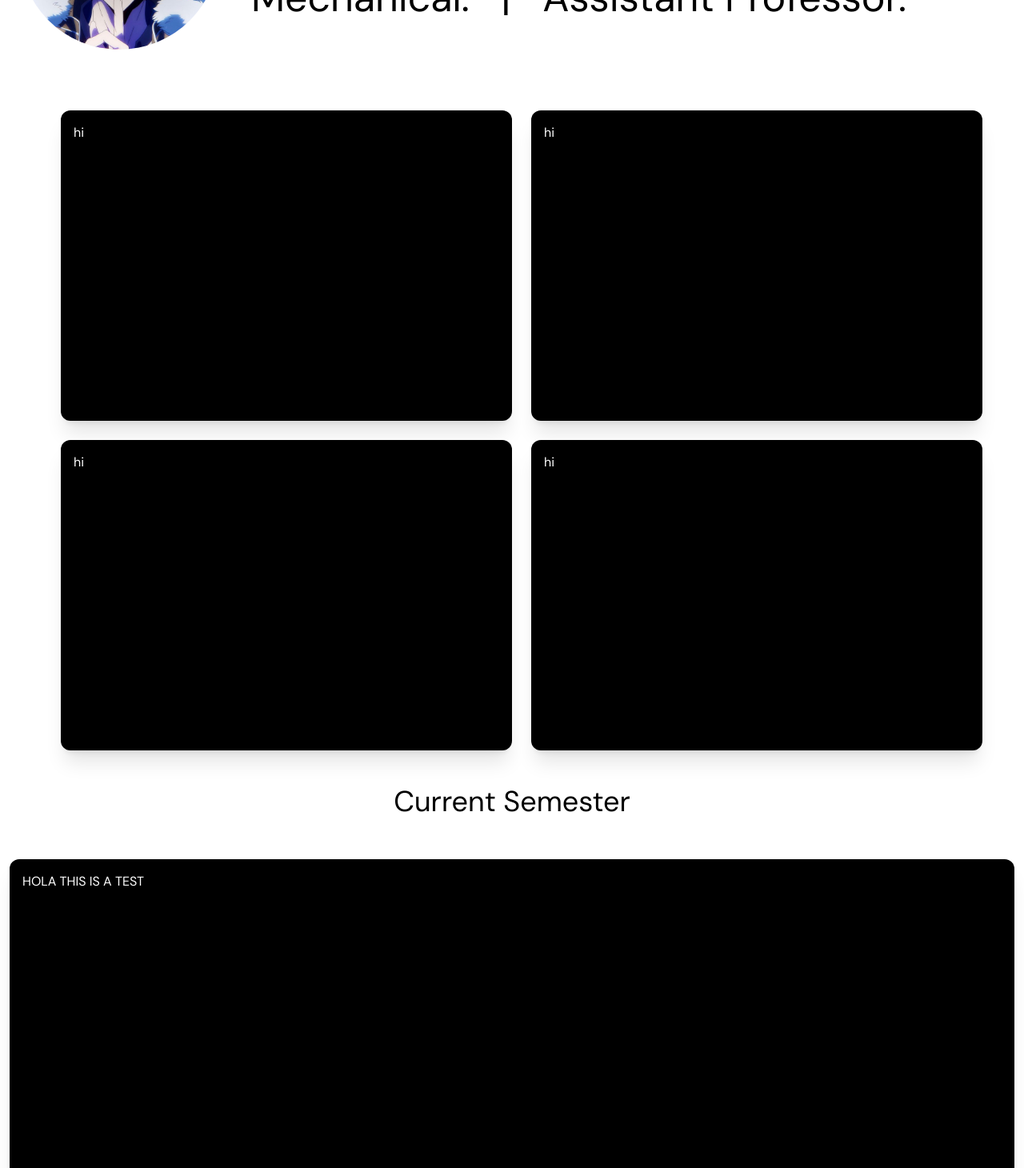
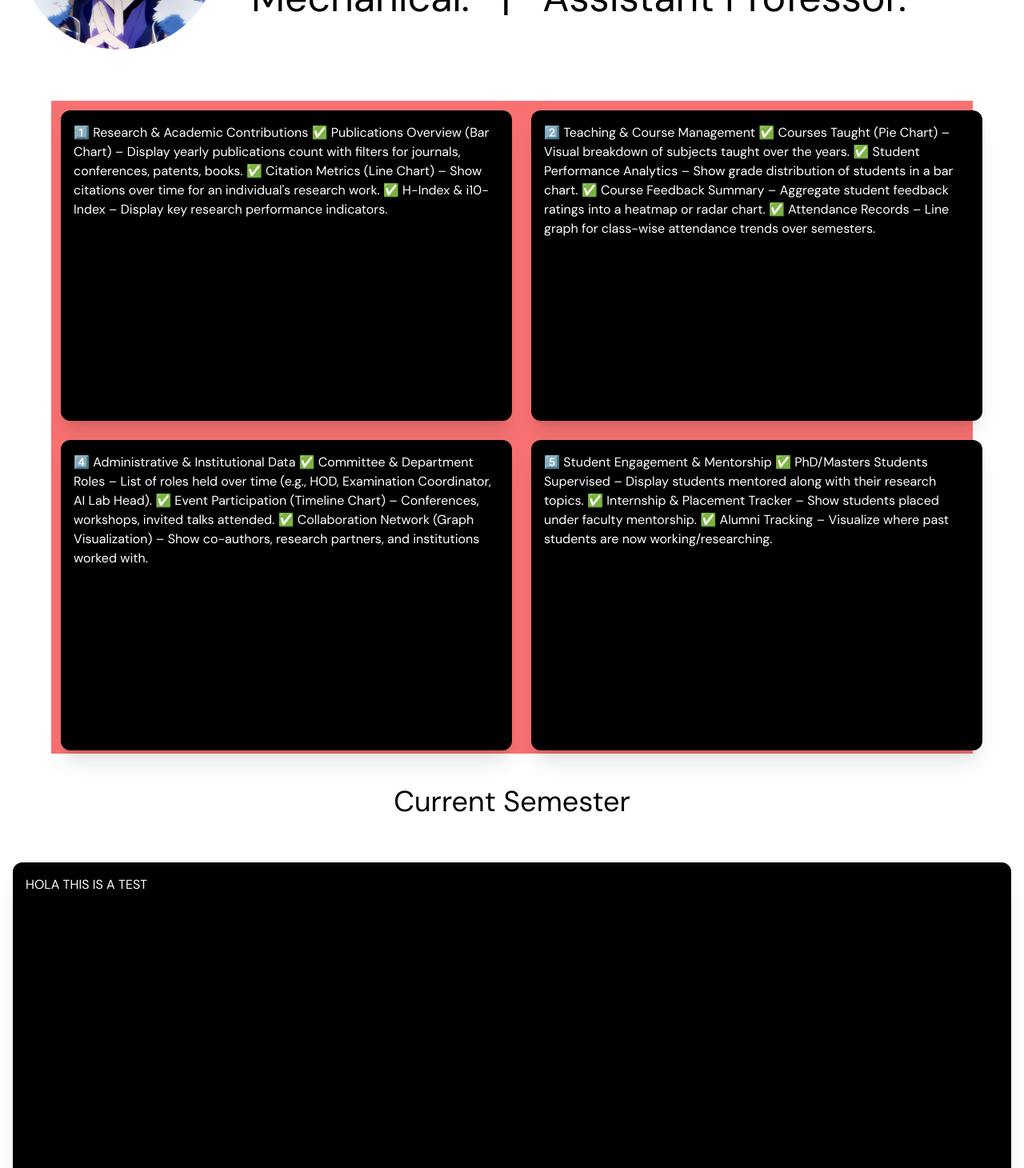
Before and after one commit to Thrish05/Staff_Hub, a Next.js app: page /dash in a window 1280 px wide. Shown: the part 300-1760 px from the top of the page at 80% size. Built offline with nearby package versions, Linux system fonts and the light colour scheme; no server answers; the database is empty.

Commit message:
Updated faculty view - 2/5 pending

```diff
--- a/app/components/FacultyDashboard.js
+++ b/app/components/FacultyDashboard.js
@@ -1,10 +1,14 @@
 "use client"
 import AOS from "aos";
 import "aos/dist/aos.css";
-import { useState, useEffect } from "react";
+import { useState, useEffect, useRef} from "react";
 export default function FacultyDashboard()
 {
     const [users, setUsers] = useState([]);
+    const [zoomDiv1, setZoomDiv1] = useState(false);
+    const zoomDiv2 = useRef(null);
+    const zoomDiv3 = useRef(null);
+    const zoomDiv4 = useRef(null);
 
     useEffect(() => {
         AOS.init();
@@ -21,10 +25,19 @@ export default function FacultyDashboard()
 
         fetchUsers();
     }, []);
+
+    const handleZoomDiv1 = () =>
+    {
+        setZoomDiv1(!zoomDiv1);
+    }
+    const handleExpandedView = () =>
+    {
+        setZoomDiv1(false);
+    }
     return(
         <div className="flex flex-col items-center justify-center gap-10">
             <div className="flex flex-row items-center justify-start w-full p-6">
-                <img src = "/images/sung.jpg" className="h-[250px] w-[250px] rounded-full object-cover overflow-hidden left-10 mr-10"/>
+                <img src = "/images/sung.jpg" className="h-[250px] w-[250px] rounded-full object-cover sm:overflow-hidden left-10 mr-10"/>
 
                 <div className="flex flex-col">
                     <h1 className="bg-clip-text text-[80px] overflow-hidden text-transparent bg-gradient-to-r from-purple-500  via-yellow-300 to-pink-500">Hello, A. Suresh.</h1>
@@ -35,30 +48,60 @@ export default function FacultyDashboard()
                     </div>
                 </div>
             </div>
-            <div className="grid grid-cols-2 gap-6 w-[90vw] rounded-2xl min-h-screen mb-4" data-aos = "fade-up">
-                <div className="m-3 h-full w-full rounded-xl p-4 shadow-xl bg-black text-white hover:scale-[105%] ease-in-out transition duration-300 cursor-pointer">
-                    hi
+            <div className = "relative flex items-center justify-center bg-red-400">
+                <div className="grid grid-cols-2 gap-6 w-[90vw] rounded-2xl min-h-screen mb-4" data-aos = "fade-up">
+                    <div className="m-3 h-full w-full rounded-xl p-4 shadow-xl bg-black text-white hover:scale-[105%] ease-in-out transition duration-300 cursor-pointer" onClick = { handleZoomDiv1 }>
+                    1️⃣ Research & Academic Contributions
+    ✅ Publications Overview (Bar Chart) – Display yearly publications count with filters for journals, conferences, patents, books.
+    ✅ Citation Metrics (Line Chart) – Show citations over time for an individual's research work.
+    ✅ H-Index & i10-Index – Display key research performance indicators.
+                    </div>
+                    <div ref = { zoomDiv2 } className="m-3 h-full w-full rounded-xl p-4 shadow-xl bg-black text-white hover:scale-[105%] ease-in-out transition duration-300 cursor-pointer">
+                    2️⃣ Teaching & Course Management
+    ✅ Courses Taught (Pie Chart) – Visual breakdown of subjects taught over the years.
+    ✅ Student Performance Analytics – Show grade distribution of students in a bar chart.
+    ✅ Course Feedback Summary – Aggregate student feedback ratings into a heatmap or radar chart.
+    ✅ Attendance Records – Line graph for class-wise attendance trends over semesters.
+                    </div>
+                    <div ref = { zoomDiv3 } className="m-3 h-full w-full rounded-xl p-4 shadow-xl bg-black text-white hover:scale-[105%] ease-in-out transition duration-300 cursor-pointer">
+                    4️⃣ Administrative & Institutional Data
+    ✅ Committee & Department Roles – List of roles held over time (e.g., HOD, Examination Coordinator, AI Lab Head).
+    ✅ Event Participation (Timeline Chart) – Conferences, workshops, invited talks attended.
+    ✅ Collaboration Network (Graph Visualization) – Show co-authors, research partners, and institutions worked with.
+                    </div>
+                    <div ref = { zoomDiv4 } className="m-3 h-full w-full rounded-xl p-4 shadow-xl bg-black text-white hover:scale-[105%] ease-in-out transition duration-300 cursor-pointer">
+                    5️⃣ Student Engagement & Mentorship
+    ✅ PhD/Masters Students Supervised – Display students mentored along with their research topics.
+    ✅ Internship & Placement Tracker – Show students placed under faculty mentorship.
+    ✅ Alumni Tracking – Visualize where past students are now working/researching.
+                    </div>
+
                 </div>
-                <div className="m-3 h-full w-full rounded-xl p-4 shadow-xl bg-black text-white hover:scale-[105%] ease-in-out transition duration-300 cursor-pointer">
-                    hi
-                </div>
-                <div className="m-3 h-full w-full rounded-xl p-4 shadow-xl bg-black text-white hover:scale-[105%] ease-in-out transition duration-300 cursor-pointer">
-                    hi
-                </div>
-                <div className="m-3 h-full w-full rounded-xl p-4 shadow-xl bg-black text-white hover:scale-[105%] ease-in-out transition duration-300 cursor-pointer">
-                    hi
-                </div>
+                {zoomDiv1 && (
+                    <div className = "fixed inset-0 bg-black bg-opacity-60 z-10 flex items-center justify-center transition-all duration-1000">
+                        <div className = "relative bg-white text-black rounded-2xl h-[90vh] w-[90vw] shadow-2xl transition duration-300">
+                            <button className="absolute right-2 top-2 text-white hover:scale-110 active:scale-90 transition duration-300" onClick = {handleExpandedView}>❌</button>
+                            <input
+                                value = {e}
+                                className = "h-[8vh] w-[20vw] p-2 bg-gray-500 rounded-xl text-black"
+                                placeholder="type here"></input>
+                        </div>
+
+                    </div>
+                )}
             </div>
+
+
             <h1 className="flex justify-center text-4xl" data-aos = "fade-up">Current Semester</h1>
-            <div className="relative w-full p-3 flex flex-col items-start justify-normal" data-aos = "fade-up">
+            <div className="relative w-full p-4 flex flex-col items-start justify-normal" data-aos = "fade-up">
                 <div className="bg-black h-[50vh] w-full text-white shadow-xl rounded-xl p-4">
                     HOLA THIS IS A TEST
                 </div>
             </div>
             <h1 className="flex justify-center text-4xl" data-aos = "fade-up">Projects</h1>
-            <div className="relative w-full p-3 min-h-screen flex flex-col mb-4">
-                {users.map((user) => (
-                    <div key = {user._id} className="bg-black w-full rounded-xl shadow-2xl flex flex-row mb-4 p-4 gap-10" data-aos = "fade-up">
+            <div className="relative w-full p-4 flex flex-col bg-red-500 mb-30 min-h-fit">
+                {users.length > 0 && users.map((user) => (
+                    <div key = {user._id} className="bg-black w-full rounded-xl shadow-xl flex flex-row mb-10 p-4 gap-10 overflow-hidden h-[50vh]" data-aos = "fade-up">
                         <div className="flex flex-col w-[70%] gap-3">
                             <h1 className = "text-[40px] text-white overflow-hidden">{user.prj_name}</h1>
                             <p className = "text-[25px] text-white">{user.prj_desc}</p>
@@ -71,6 +114,11 @@ export default function FacultyDashboard()
                         </div>
                     </div>
                 ))}
+                {users.length == 0 && (
+                    <div className="bg-red-400 rounded-xl shadow-2xl flex flex-row mb-4 p-4 justify-center" data-aos = "fade-up">
+                        <h1 className="text-white text-[20px]">No Projects found.</h1>
+                    </div>
+                )}
             </div>
         </div>
     )
--- a/app/components/Footer.js
+++ b/app/components/Footer.js
@@ -2,7 +2,7 @@ export default function Footer()
 {
     return(
 
-        <div id = "footer" className="flex flex-row bg-black text-white h-[28vh] rounded-2xl shadow-lg p-4 m-4 mt-0">
+        <div id = "footer" className="flex flex-row bg-black text-white h-[28vh] shadow-lg p-4 mt-0">
             <img src = "/images/cit_whitelogo.webp" className = "h-full mr-2"/>
             <div className="flex flex-col mr-2 overflow-hidden">
                 <h1 className="text-bold text-[25px]">Chennai Institute of Technology</h1>
--- a/app/components/Header.js
+++ b/app/components/Header.js
@@ -54,9 +54,9 @@ export default function Header({className})
                         <img src = "/images/sung.jpg " className = {`object-cover w-full h-full`}  onClick = { handleDropDownClick}/>
                     </button>
 
-                    <div ref = { dropdownRef } className = {` ${dropdownOpen ? "block" : "hidden"} bg-black text-white absolute right-0 top-[10vh] w-[20vw] p-2 rounded-2xl shadow-xl flex flex-col space-y-1`}>
-                        <Link href = ""><button className= "border-red-100 cursor-pointer flex items-center justify-center w-full hover:bg-white hover:text-black transition duration-500 p-2 rounded-2xl active:scale-95">View Profile</button></Link>
-                        <Link href = "/"><button className= "border-red-100 cursor-pointer flex items-center justify-center w-full hover:bg-red-500 transition duration-500 p-2 rounded-2xl active:scale-95">Log Out</button></Link>
+                    <div ref = { dropdownRef } className = {` ${dropdownOpen ? "block" : "hidden"} bg-black text-white absolute right-0 top-[10vh] w-[20vw] p-2 rounded-3xl shadow-xl flex flex-col space-y-1`}>
+                        <Link href = ""><button className= "border-red-100 cursor-pointer flex items-center justify-center w-full hover:bg-white hover:text-black transition duration-500 p-2 rounded-full active:scale-95">View Profile</button></Link>
+                        <Link href = "/"><button className= "border-red-100 cursor-pointer flex items-center justify-center w-full hover:bg-red-500 transition duration-500 p-2 rounded-full active:scale-95">Log Out</button></Link>
                     </div>
                 </>
             )}
--- a/app/dash/page.tsx
+++ b/app/dash/page.tsx
@@ -4,7 +4,7 @@ import { useState, useEffect } from "react";
 import FacultyDashboard from "../components/FacultyDashboard"
 export default function Dash()
 {
-    const[showSplash, setshowSplash] = useState(true);
+    const[showSplash, setshowSplash] = useState(false);
 
     useEffect(() => {
         const timer = setTimeout(() => {
@@ -16,13 +16,12 @@ export default function Dash()
 
         <div>
             {showSplash && (
-                <div className="h-screen w-screen bg-white flex flex-col items-center justify-center text-center overflow-hidden fixed">
-                    <h1 className="text-[100px] bg-gradient-to-r from-purple-500  via-yellow-300 to-pink-500 bg-clip-text text-transparent font-thin relative z-10">Welcome to CITADEL</h1>
+                <div className="h-full w-full bg-white flex items-center justify-center text-center inset-0 fixed">
+                    <h1 className="text-[100px] bg-gradient-to-r from-purple-500  via-yellow-300 to-pink-500 bg-clip-text text-transparent font-light relative z-10">Welcome to CITADEL</h1>
                 </div>
             )}
             <div className={`${showSplash ? "opacity-0" : "opacity-100"} transition-opacity duration-1000`}>
                 <Header className = {``}/>
-
                 <FacultyDashboard />
             </div>
         </div>
```
